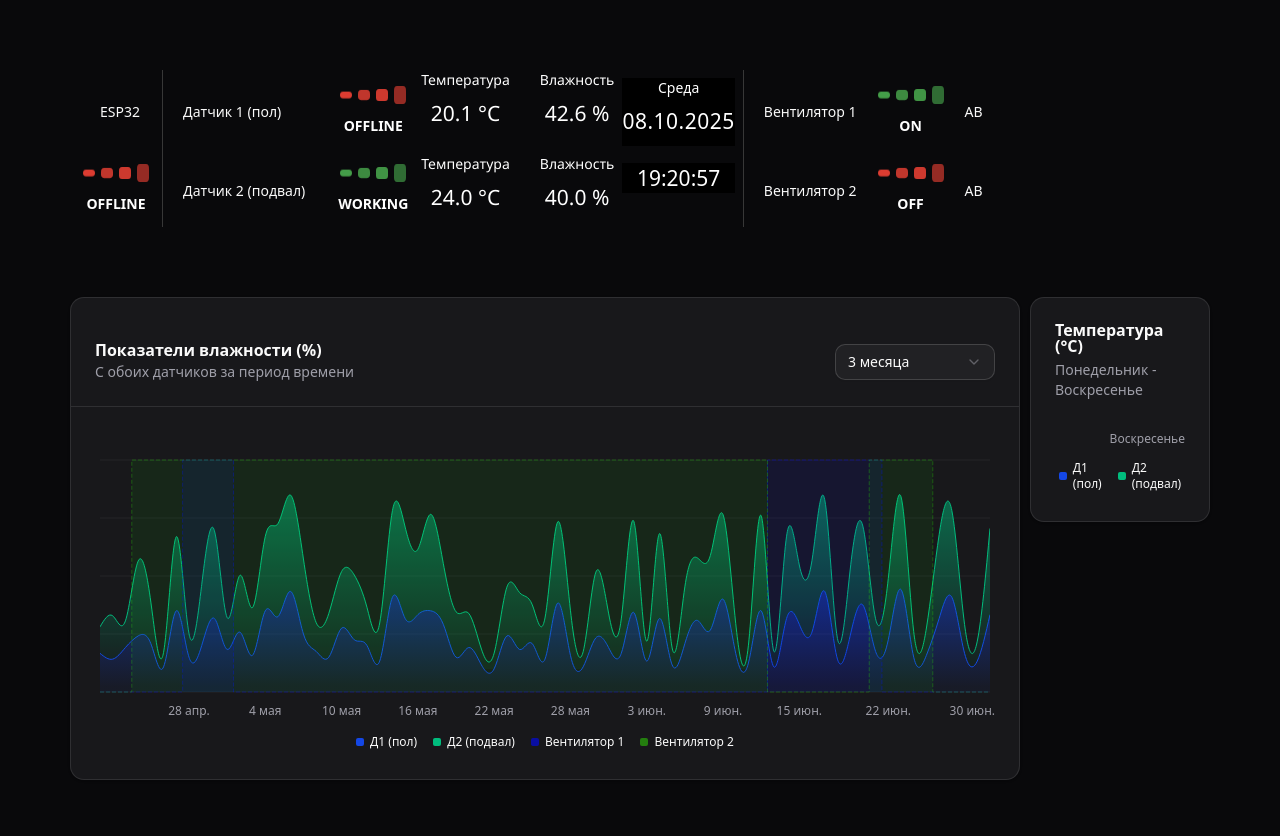
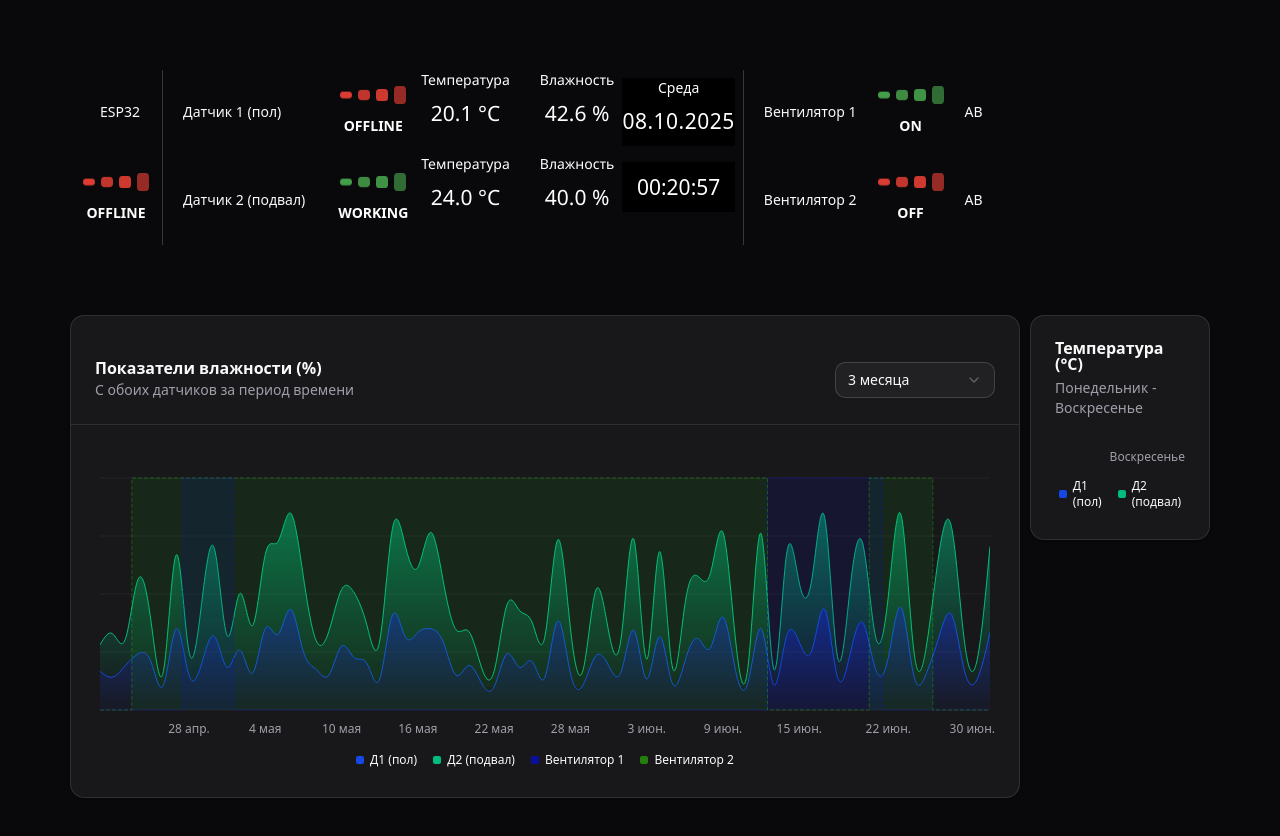
Before and after one commit to 00DemiX00/vent_basement, a React (Vite) app in the folder vent_basement/: page / in a window 1280 px wide. Shown: the top 836 px of the page. Built offline with nearby package versions, Linux system fonts and the light colour scheme; data requests are answered from the project's data file.

Commit message:
feat: timezones for timewidget added

```diff
--- a/vent_basement/package.json
+++ b/vent_basement/package.json
@@ -20,6 +20,7 @@
     "clsx": "^2.1.1",
     "date-fns": "^4.1.0",
     "lucide-react": "^0.536.0",
+    "luxon": "^3.7.2",
     "react": "^19.1.0",
     "react-dom": "^19.1.0",
     "react-icons": "^5.5.0",
@@ -32,6 +33,7 @@
   },
   "devDependencies": {
     "@eslint/js": "^9.30.1",
+    "@types/luxon": "^3.7.1",
     "@types/node": "^24.1.0",
     "@types/react": "^19.1.8",
     "@types/react-dom": "^19.1.6",
--- a/vent_basement/src/Components/ui/IndicatorsLineTable.tsx
+++ b/vent_basement/src/Components/ui/IndicatorsLineTable.tsx
@@ -72,7 +72,7 @@ function IndicatorsLineTable() {
                 </TableCell>
                 <TableCell><IndicatorsLine device="sensor" status={data.sensor2} isEsp32On={isEsp32On}  /></TableCell>
                 <WeatherDisplay />
-                <TableCell><TimeWidget /></TableCell>
+                <TableCell><TimeWidget timeZone="Asia/Yekaterinburg"/></TableCell>
                 <TableCell
                   className="font-medium" style={{ borderLeft: "1px solid #373737", paddingLeft: "20px" }}>Вентилятор 2
                 </TableCell>
--- a/vent_basement/src/Components/ui/datewidget.tsx
+++ b/vent_basement/src/Components/ui/datewidget.tsx
@@ -1,35 +1,38 @@
 import React, { useState, useEffect } from 'react';
+import { DateTime } from 'luxon';
 
 const DateWidget: React.FC = () => {
-  const [dateTime, setDateTime] = useState<Date>(new Date());
+  const [dateTime, setDateTime] = useState<DateTime>(DateTime.now());
 
-  // Обновляем время каждую секунду (минуту)
+  // Обновляем время каждую секунду
   useEffect(() => {
     const intervalId = setInterval(() => {
-      setDateTime(new Date());
+      setDateTime(DateTime.now());
     }, 1000);
     return () => clearInterval(intervalId);
   }, []);
 
-  // Массив названий дней недели
+  // Названия дней недели по Luxon (по умолчанию в английском, можно настроить)
   const daysOfWeek = [
     'Воскресенье', 'Понедельник', 'Вторник', 'Среда', 'Четверг', 'Пятница', 'Суббота'
   ];
-  const dayName = daysOfWeek[dateTime.getDay()];
+
+  const dayName = daysOfWeek[dateTime.weekday % 7]; // dayOfWeek: 1 (понедельник) - 7 (воскресенье)
 
   // Форматирование даты
-  const day = dateTime.getDate().toString().padStart(2, '0');
-  const month = (dateTime.getMonth() + 1).toString().padStart(2, '0');
-  const year = dateTime.getFullYear();
+  const day = dateTime.toFormat('dd'); // день месяца с ведущим нулём
+  const month = dateTime.toFormat('MM'); // месяц с ведущим нулём
+  const year = dateTime.year; // год
 
-  // Стиль контейнера — минимализм и центрирование
+
   const containerStyle: React.CSSProperties = {
     display: 'flex',
     flexDirection: 'column',
     alignItems: 'center',
     justifyContent: 'center',
     backgroundColor: '#000000',
-    fontFamily: 'ui-sans-serif, system-ui, sans-serif, "Apple Color Emoji", "Segoe UI Emoji", "Segoe UI Symbol", "Noto Color Emoji"',
+    fontFamily:
+      'ui-sans-serif, system-ui, sans-serif, "Apple Color Emoji", "Segoe UI Emoji", "Segoe UI Symbol", "Noto Color Emoji"',
     color: '#ffffff',
   };
 
--- a/vent_basement/src/Components/ui/timewidget.tsx
+++ b/vent_basement/src/Components/ui/timewidget.tsx
@@ -1,22 +1,25 @@
 import React, { useState, useEffect } from 'react';
+import { DateTime } from 'luxon';
 
-const TimeWidget: React.FC = () => {
-  const [dateTime, setDateTime] = useState<Date>(new Date());
+interface TimeWidgetProps {
+  timeZone?: string; // Опционально. По умолчанию — локальная зона.
+}
 
-  // Обновляем время каждую секунду (минуту)
+const TimeWidget: React.FC<TimeWidgetProps> = ({ timeZone = 'local' }) => {
+  const [dateTime, setDateTime] = useState<DateTime>(
+    DateTime.now().setZone(timeZone)
+  );
+
   useEffect(() => {
     const intervalId = setInterval(() => {
-      setDateTime(new Date());
+      setDateTime(DateTime.now().setZone(timeZone));
     }, 1000);
     return () => clearInterval(intervalId);
-  }, []);
+  }, [timeZone]);
 
-  // Форматирование времени
-  const hours = dateTime.getHours().toString().padStart(2, '0');
-  const minutes = dateTime.getMinutes().toString().padStart(2, '0');
-  const seconds = dateTime.getSeconds().toString().padStart(2, '0');
+  // Форматируем время
+  const timeString = dateTime.toFormat('HH:mm:ss');
 
-  // Стиль контейнера — минимализм и центрирование
   const containerStyle: React.CSSProperties = {
     display: 'flex',
     flexDirection: 'column',
@@ -24,8 +27,10 @@ const TimeWidget: React.FC = () => {
     justifyContent: 'center',
     marginBottom: '25px',
     backgroundColor: '#000000',
-    fontFamily: 'ui-sans-serif, system-ui, sans-serif, "Apple Color Emoji", "Segoe UI Emoji", "Segoe UI Symbol", "Noto Color Emoji"',
+    fontFamily:
+      'ui-sans-serif, system-ui, sans-serif, "Apple Color Emoji", "Segoe UI Emoji", "Segoe UI Symbol", "Noto Color Emoji"',
     color: '#ffffff',
+    padding: '10px',
   };
 
   const timeStyle: React.CSSProperties = {
@@ -35,7 +40,7 @@ const TimeWidget: React.FC = () => {
   return (
     <div style={containerStyle}>
       {/* Время */}
-      <div style={timeStyle}>{`${hours}:${minutes}:${seconds}`}</div>
+      <div style={timeStyle}>{timeString}</div>
     </div>
   );
 };
```
Also changed, not shown: 1 other file (tests, documents, lock files or other folders).
